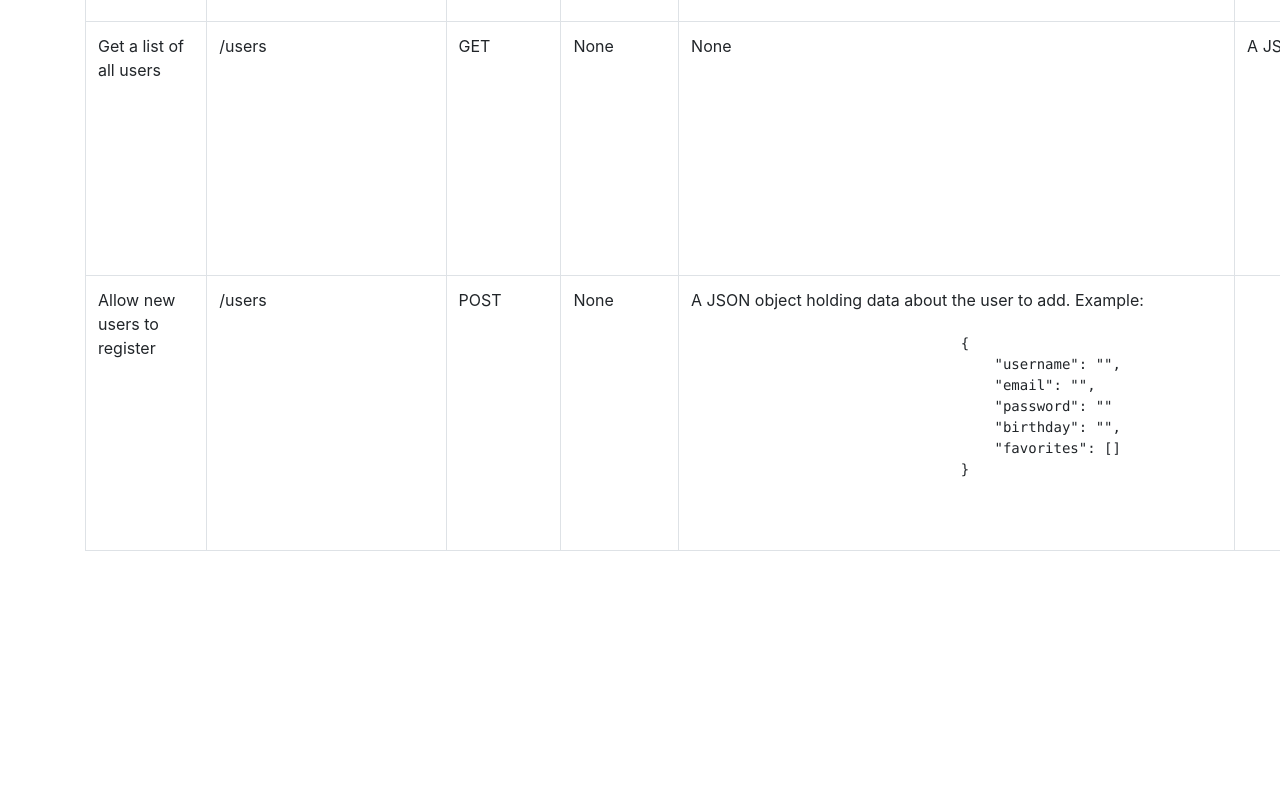
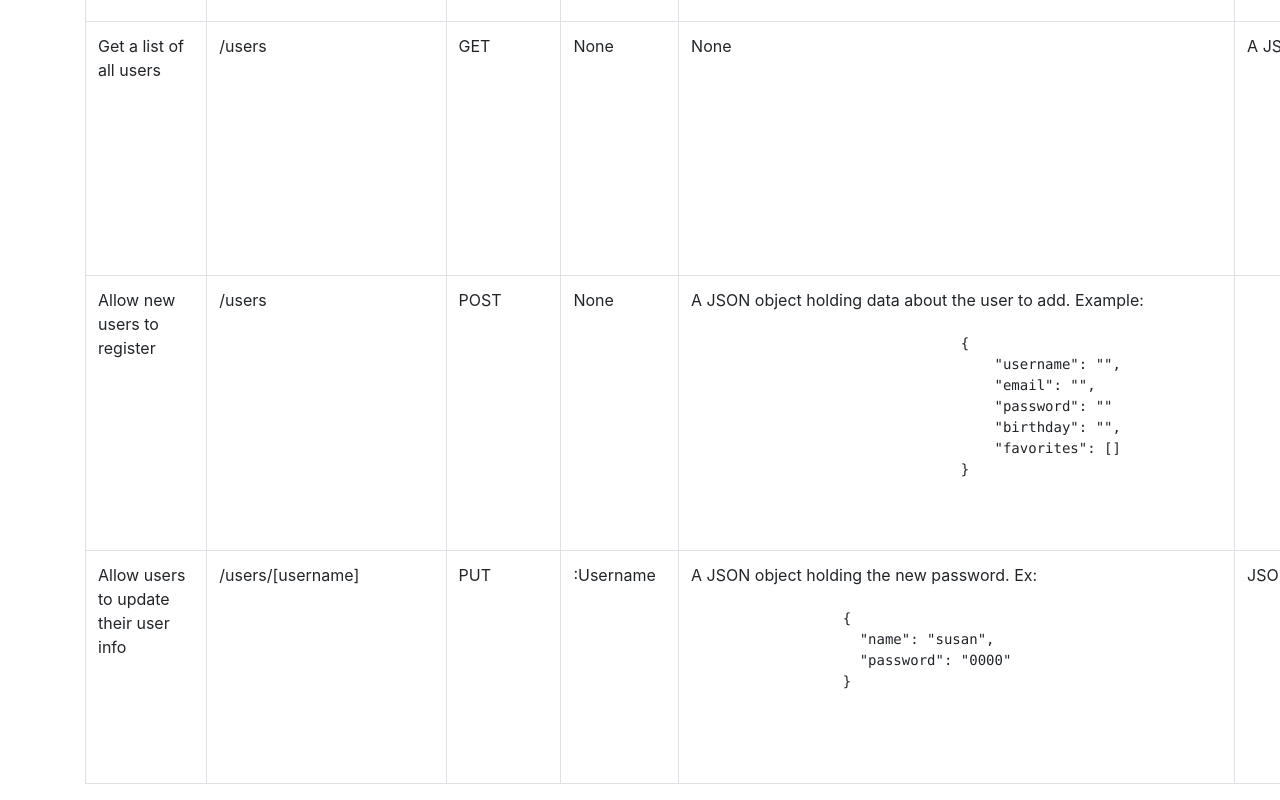
Before and after one commit to Scrapbandit/Movie_API, a website: page public/documentation.html in a window 1280 px wide. Shown: the part 1021-1821 px from the top of the page. Before the commit the page ends 1588 px from the top, so only its background shows below. Drawn offline with nearby package versions, Linux system fonts and the light colour scheme.

Commit message:
PUT Docu

```diff
--- a/public/documentation.html
+++ b/public/documentation.html
@@ -116,5 +116,32 @@
                             </code>
                         </pre>
                     </td>
+                    <tr>
+                        <td>Allow users to update their user info</td>
+                        <td>/users/[username]</td>
+                        <td>PUT</td>
+                        <td>:Username</td>
+                        <td> A JSON object holding the new password. Ex:
+                          <pre>
+                            <code>
+                  {
+                    "name": "susan",
+                    "password": "0000"
+                  }
+                            </code>
+                          </pre>
+                        </td>
+                        <td>JSON object with the updated user. Ex:
+                          <pre>
+                            <code>
+                  {
+                    id: '1',
+                    name: 'susan',
+                    password: "0000"
+                  }
+                            </code>
+                          </pre>
+                        </td>
+                      </tr>
     </body>
 </html>
```
